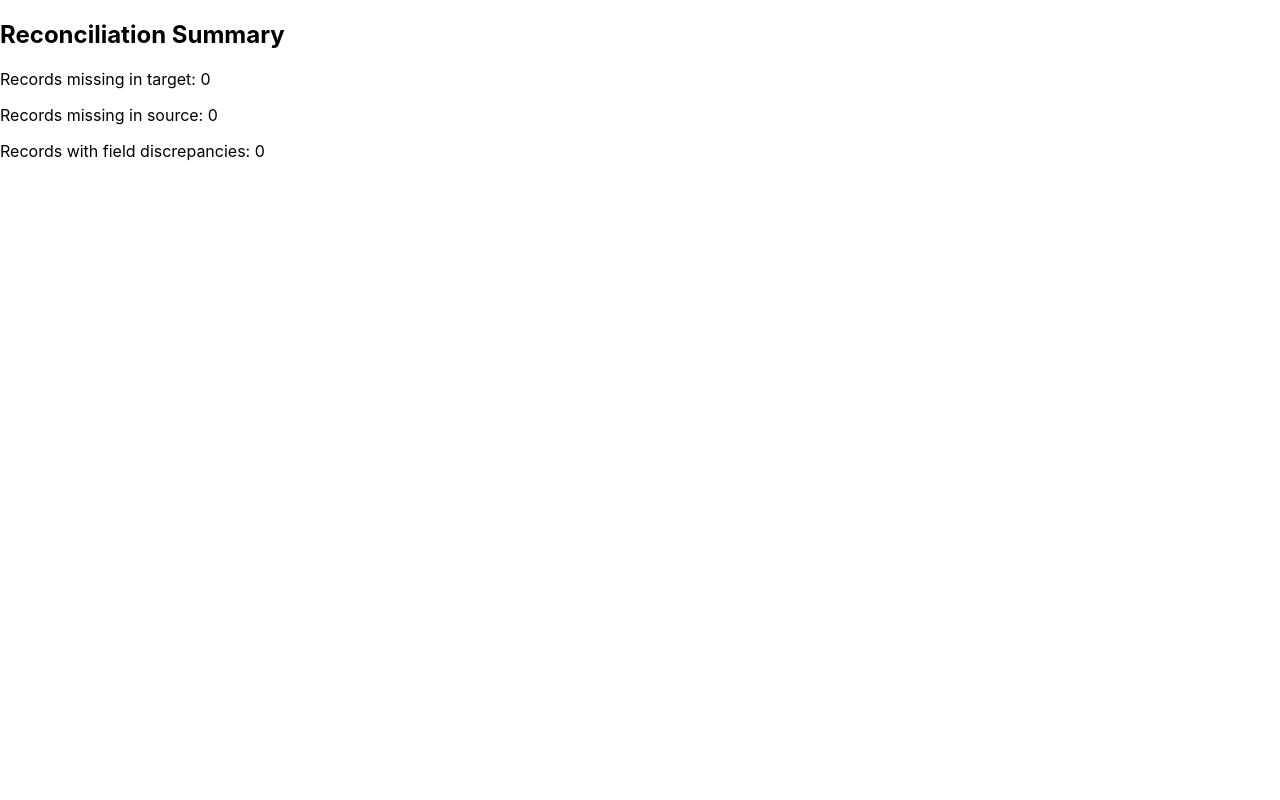
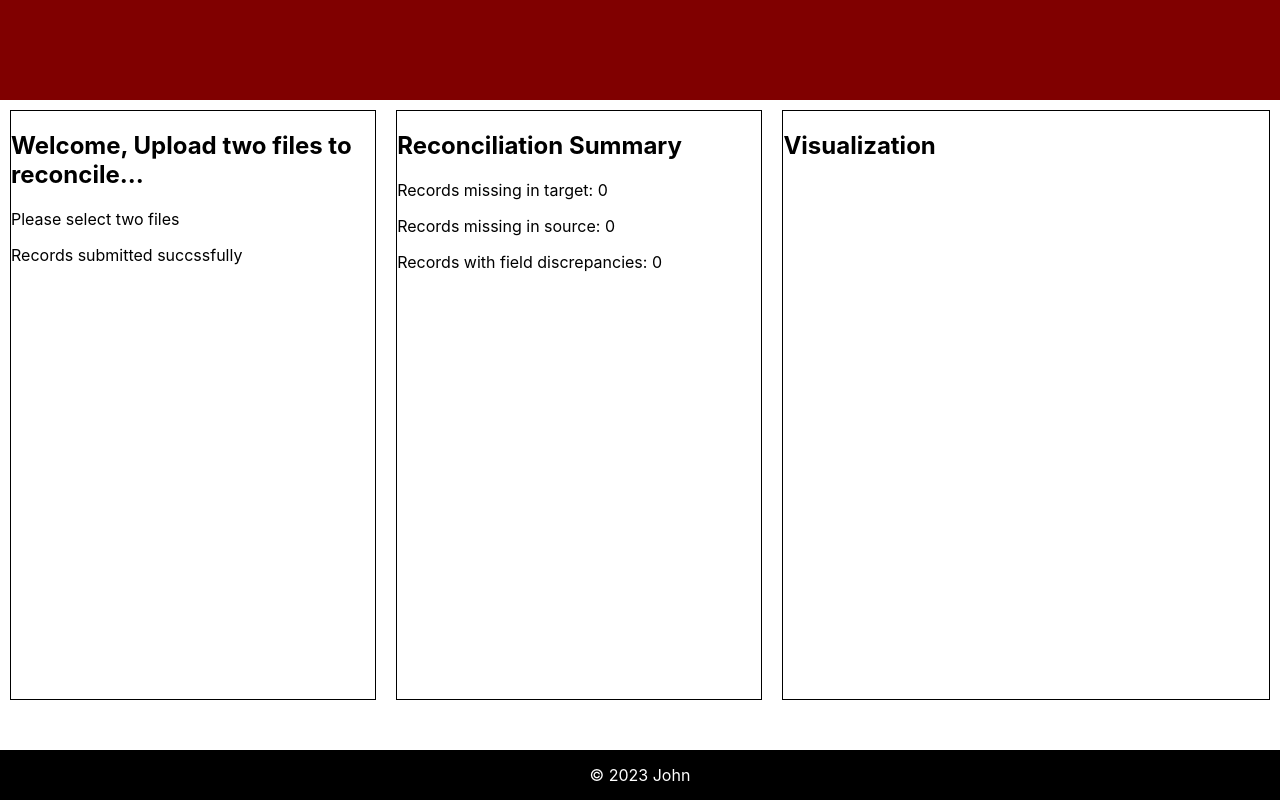
Before and after one commit to Agwanyanjaba/csv-reconciliation-tool-ui, a React (Create React App) app: page / in a window 1280 px wide. Built offline with nearby package versions, Linux system fonts and the light colour scheme; no server answers.

Commit message:
Add styling and page strcture

```diff
--- a/src/App.js
+++ b/src/App.js
@@ -1,6 +1,7 @@
 import React, { useState, useEffect } from "react";
 
 const App = () => {
+  const currentYear = new Date().getFullYear();
   const [summary, setSummary] = useState({
     missingInTarget: 0,
     missingInSource: 0,
@@ -15,7 +16,7 @@ const App = () => {
           headers: {
             "Content-Type": "application/json",
           },
-          body: JSON.stringify({ fileesData }),
+          body: JSON.stringify({}),
         });
         const data = await response.json();
         setSummary(data);
@@ -27,14 +28,36 @@ const App = () => {
     fetchData();
   }, []);
 
+
   return (
     <div>
-      <h2>Reconciliation Summary</h2>
-      <p>Records missing in target: {summary.missingInTarget}</p>
-      <p>Records missing in source: {summary.missingInSource}</p>
-      <p>Records with field discrepancies: {summary.fieldDiscrepancies}</p>
+      <div style={{ height: '100px', backgroundColor: 'maroon' }}> {/* Header */}
+      </div>
+      <div style={{ height: '610px', backgroundColor: 'white', display: 'flex' }}>
+        {/* Middle Section */}
+        <div style={{ display: 'flex', flex: '3', flexDirection: 'row' }}>
+          <div style={{ flex: '3', border: '1px solid black', margin: '10px' }}>
+            <h2>Welcome, Upload two files to reconcile...</h2>
+            <p>Please select two files</p>
+
+            <p>Records submitted succssfully</p>
+          </div>
+          <div style={{ flex: '3', border: '1px solid black', margin: '10px' }}>
+            <h2>Reconciliation Summary</h2>
+            <p>Records missing in target: {summary.missingInTarget}</p>
+            <p>Records missing in source: {summary.missingInSource}</p>
+            <p>Records with field discrepancies: {summary.fieldDiscrepancies}</p>
+          </div>
+          <div style={{ flex: '4', border: '1px solid black', margin: '10px' }}>
+            <h2>Visualization</h2>
+          </div>
+        </div>
+      </div>
+
+      <div style={{ position: 'fixed', bottom: 0, width: '100%', height: '50px', backgroundColor: 'black', color: 'white', display: 'flex', alignItems: 'center', justifyContent: 'center' }}>
+        &copy; {currentYear} John
+      </div>
     </div>
   );
 };
-
 export default App;
```
